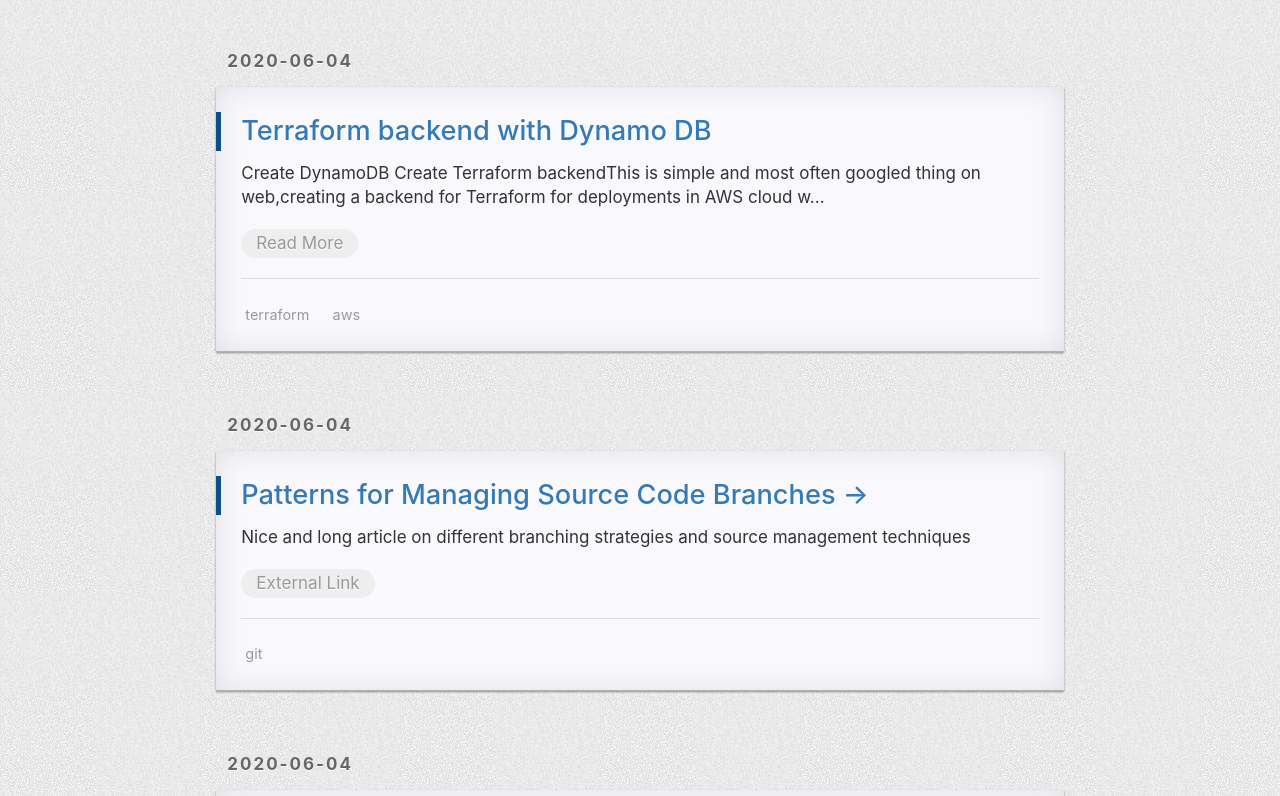
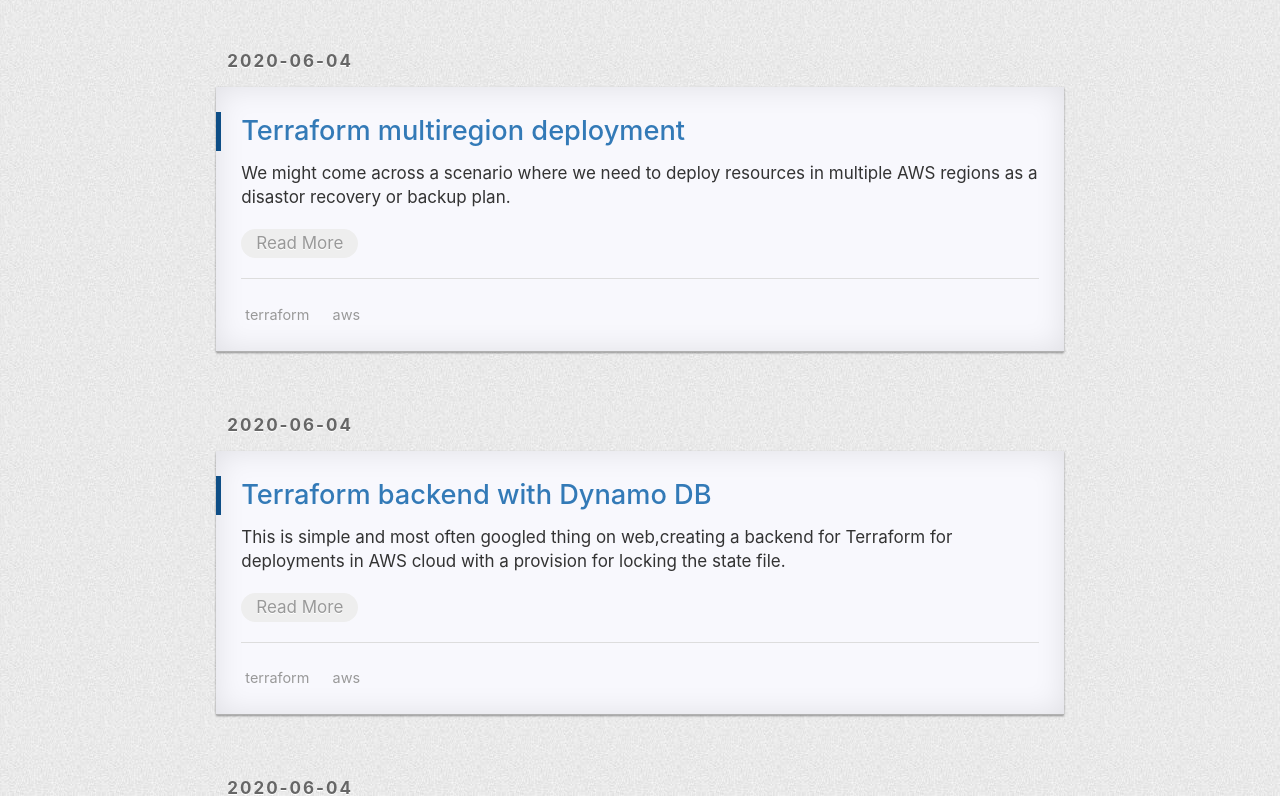
Before and after one commit to iam-j/iam-j.github.io, a Jekyll site: the page built from index.html, in a window 1280 px wide and 900 px high, cut to the strip 104-900 px from the top of the window. Built offline with Jekyll 4.4.1, drawn with Linux system fonts in a browser that asks for light colours; nearby versions of some CDN libraries; the list of posts is cut into pages by our own code; a style sheet for code colours, icons or effects is not loaded.

Commit message:
new post

```diff
--- a/_posts/2020-06-04-terraform-backend-with.markdown
+++ b/_posts/2020-06-04-terraform-backend-with.markdown
@@ -6,10 +6,10 @@
 categories: Iac
 ---
 
+This is simple and most often googled thing on web,creating a backend for Terraform for deployments in AWS cloud with a provision for locking the state file.
+
 * TOC
 {:toc}
-
-This is simple and most often googled thing on web,creating a backend for Terraform for deployments in AWS cloud with a provision for locking the state file.
 
 
 # Create DynamoDB
--- /dev/null
+++ b/_posts/2020-06-04-terraform-mutiregion-deployment.markdown
@@ -0,0 +1,94 @@
+---
+layout: post
+title: Terraform multiregion deployment
+date: 2020-06-04 12:31:59
+tags: terraform aws
+categories: Iac
+---
+
+We might come across a scenario where we need to deploy resources in multiple AWS regions as a disastor recovery or backup plan.
+
+* TOC
+{:toc}
+
+Using Terraform for infrastructure as code we can achieve this using **alias** in Provider.
+
+
+# Primary region
+
+Declare the provider with primary region as usual.
+
+{% highlight hcl %}
+
+provider "aws" {
+  version = "~> 2.0"
+  region  = us-east-1
+  profile = "default"
+}
+
+{% endhighlight %}
+
+# Backup region
+
+Declare the second provider with alias which can be used while creating resources.
+
+{% highlight hcl %}
+
+provider "aws" {
+  alias = "backup"
+  region = ap-southeast-1
+  }
+
+{% endhighlight %}
+
+# Full terraform sample
+
+Now we can proceed using the alias to create resources in primary and backup regions in our case its us-east-1 and ap-southeast-1
+
+{% highlight hcl %}
+
+provider "aws" {
+  version = "~> 2.0"
+  region  = us-east-1
+  profile = "default"
+}
+
+provider "aws" {
+  alias = "backup"
+  region = ap-southeast-1
+
+  }
+
+resource "aws_instance" "Primary-EC2" {
+    ami = var.ami
+    instance_type = "t2.micro"
+    tags = {
+        Name = "Primary-EC2"
+    }
+}
+
+resource "aws_instance" "Secondary-EC2" {
+    provider = aws.backup
+    ami = var.ami
+    instance_type = "t2.micro"
+    tags = {
+        Name = "Secondary-EC2"
+    }
+}
+
+
+variable "ami" {
+  default = "ami-01d025118d8e760db"
+}
+
+variable "ami_backup" {
+  default = "ami-0fe1ff5007e7820fd"
+}
+
+
+{% endhighlight %}
+
+Apply the terraform script to have EC2 machines created in two regions.
+
+
+[source](https://www.reddit.com/r/Terraform/comments/a4aeqn/how_do_i_deploy_to_multiple_regions/)
```
